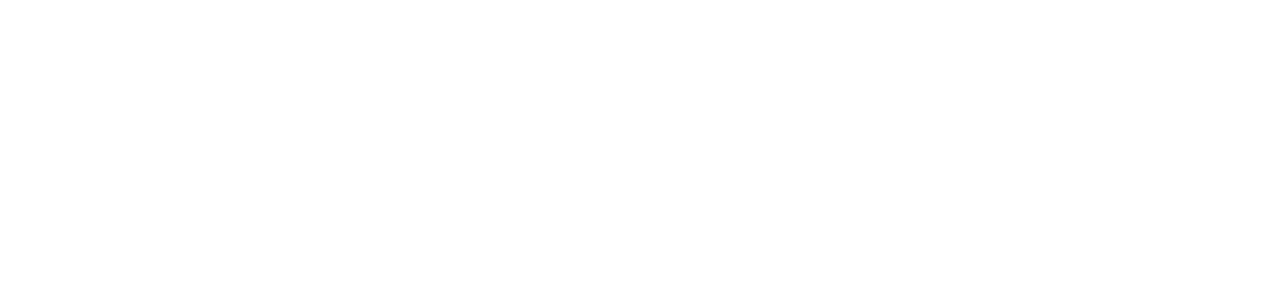
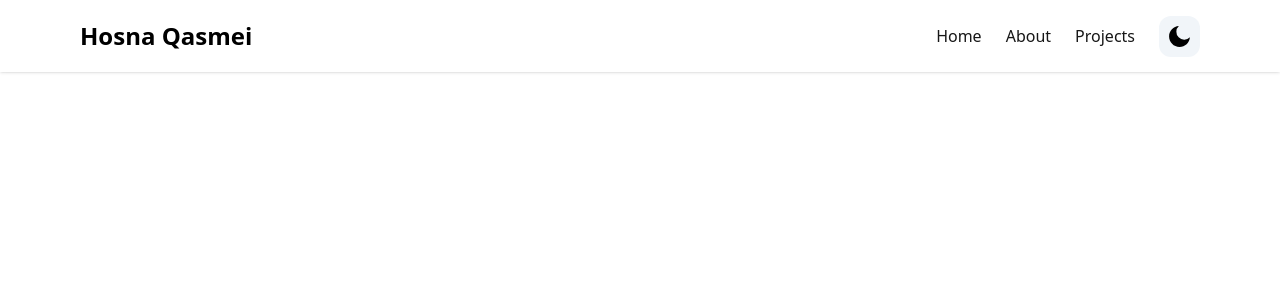
Before and after one commit to mahumabid/Midterm-next.js, a Next.js app in the folder midterm-nextjs/: page / in a window 1280 px wide. Shown: the top 300 px of the page. Built offline with nearby package versions, Linux system fonts and the light colour scheme.

Commit message:
closes branch light/dark mode has been added

```diff
--- a/midterm-nextjs/app/layout.tsx
+++ b/midterm-nextjs/app/layout.tsx
@@ -1,6 +1,7 @@
 "use client"
 import "../styles/globals.css"
 import Navbar from "../components/Navbar"
+import { ThemeProvider } from "next-themes"
 
 
 export default function RootLayout({
@@ -15,7 +16,11 @@
         head.tsx. Find out more at https://beta.nextjs.org/docs/api-reference/file-conventions/head
       */}
       <head />
-      <body >
+      <body className="dark:bg-stone-900">
+        <ThemeProvider enableSystem={true} attribute="class">
+          <Navbar />
+          {children}
+        </ThemeProvider>
       </body>
     </html>
   )
--- a/midterm-nextjs/components/Navbar.tsx
+++ b/midterm-nextjs/components/Navbar.tsx
@@ -26,7 +26,6 @@
     page: "projects",
   },
 ]
-
 export default function Navbar() {
   const { systemTheme, theme, setTheme } = useTheme()
   const currentTheme = theme === "system" ? systemTheme : theme
@@ -39,7 +38,7 @@
           <div className="flex items-center justify-between py-3 md:py-5 md:block">
             <Link to="home">
               <div className="container flex items-center space-x-2">
-                <h2 className="text-2xl font-bold">Mahum Abid</h2>
+                <h2 className="text-2xl font-bold">Hosna Qasmei</h2>
               </div>
             </Link>
             <div className="md:hidden">
@@ -79,6 +78,21 @@
                   </Link>
                 )
               })}
+              {currentTheme === "dark" ? (
+                <button
+                  onClick={() => setTheme("light")}
+                  className="bg-slate-100 p-2 rounded-xl"
+                >
+                  <RiSunLine size={25} color="black" />
+                </button>
+              ) : (
+                <button
+                  onClick={() => setTheme("dark")}
+                  className="bg-slate-100 p-2 rounded-xl"
+                >
+                  <RiMoonFill size={25} />
+                </button>
+              )}
             </div>
           </div>
         </div>
```
